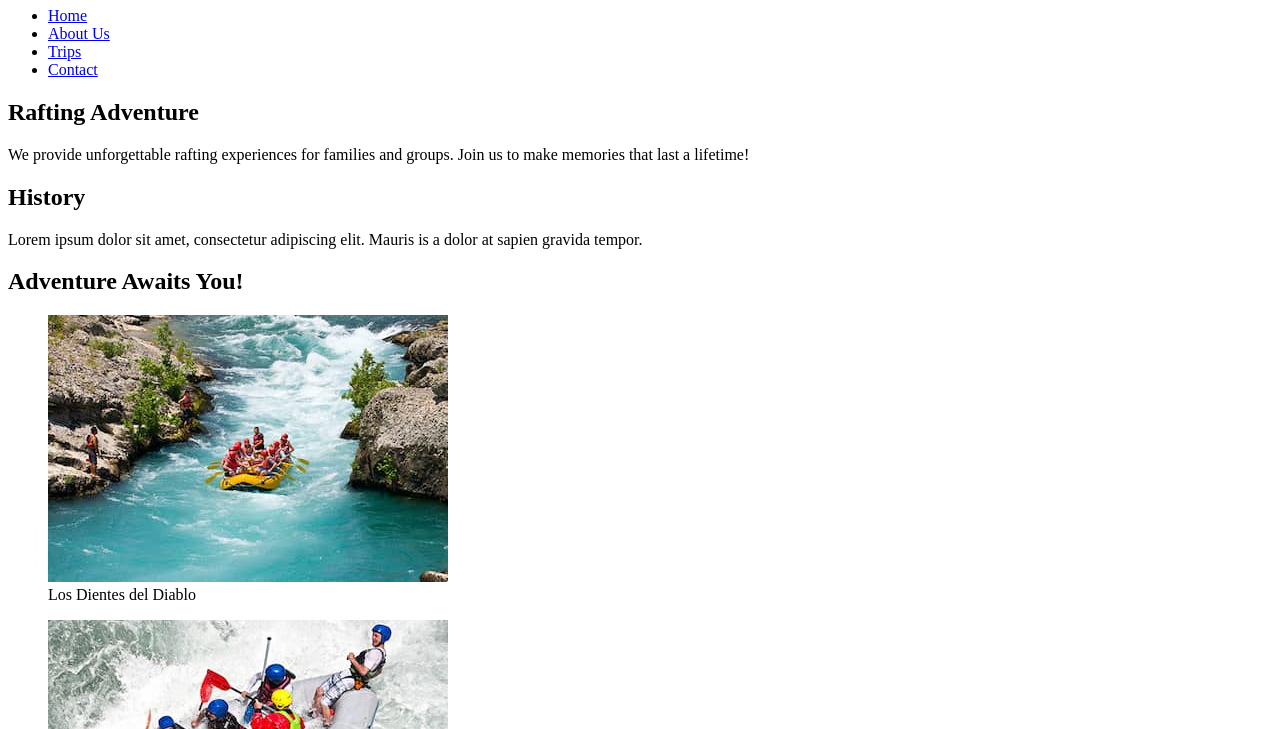
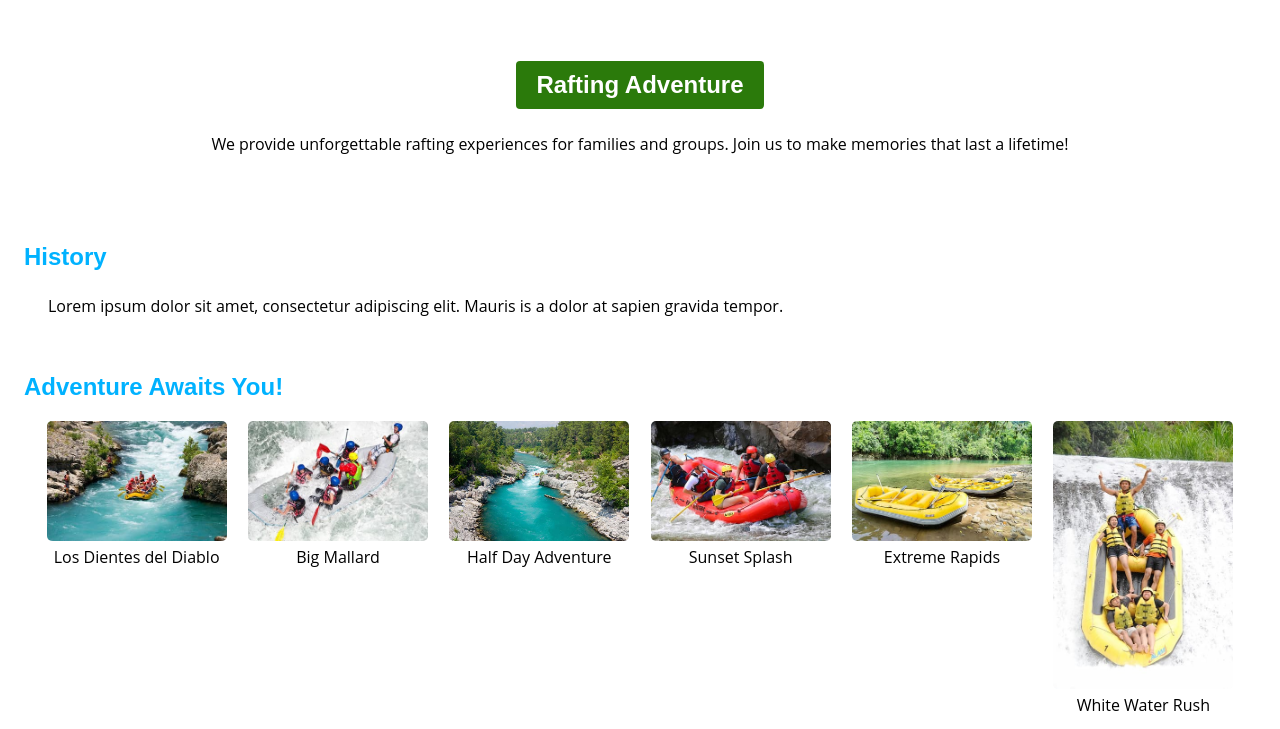
Before and after one commit to Anyanwu-git/wdd130, a plain HTML site: page wwr/about.html in a window 1280 px wide. Shown: the part 303-1032 px from the top of the page. Drawn offline with Linux system fonts and the light colour scheme.

Commit message:
css change

```diff
--- a/wwr/about.html
+++ b/wwr/about.html
@@ -7,7 +7,7 @@
     <meta name="description" content="RiverJoy Adventures offers unforgettable rafting experiences for families and groups, providing thrilling outdoor adventures.">
     <meta name="author" content="Lilian Anyanwu">
     <title>RiverJoy Adventures - About Us</title>
-    <link rel="stylesheet" href="stylesrafting.css">
+    <link rel="stylesheet" href="styles/rafting.css">
 </head>
 <body>
     <header>
```
